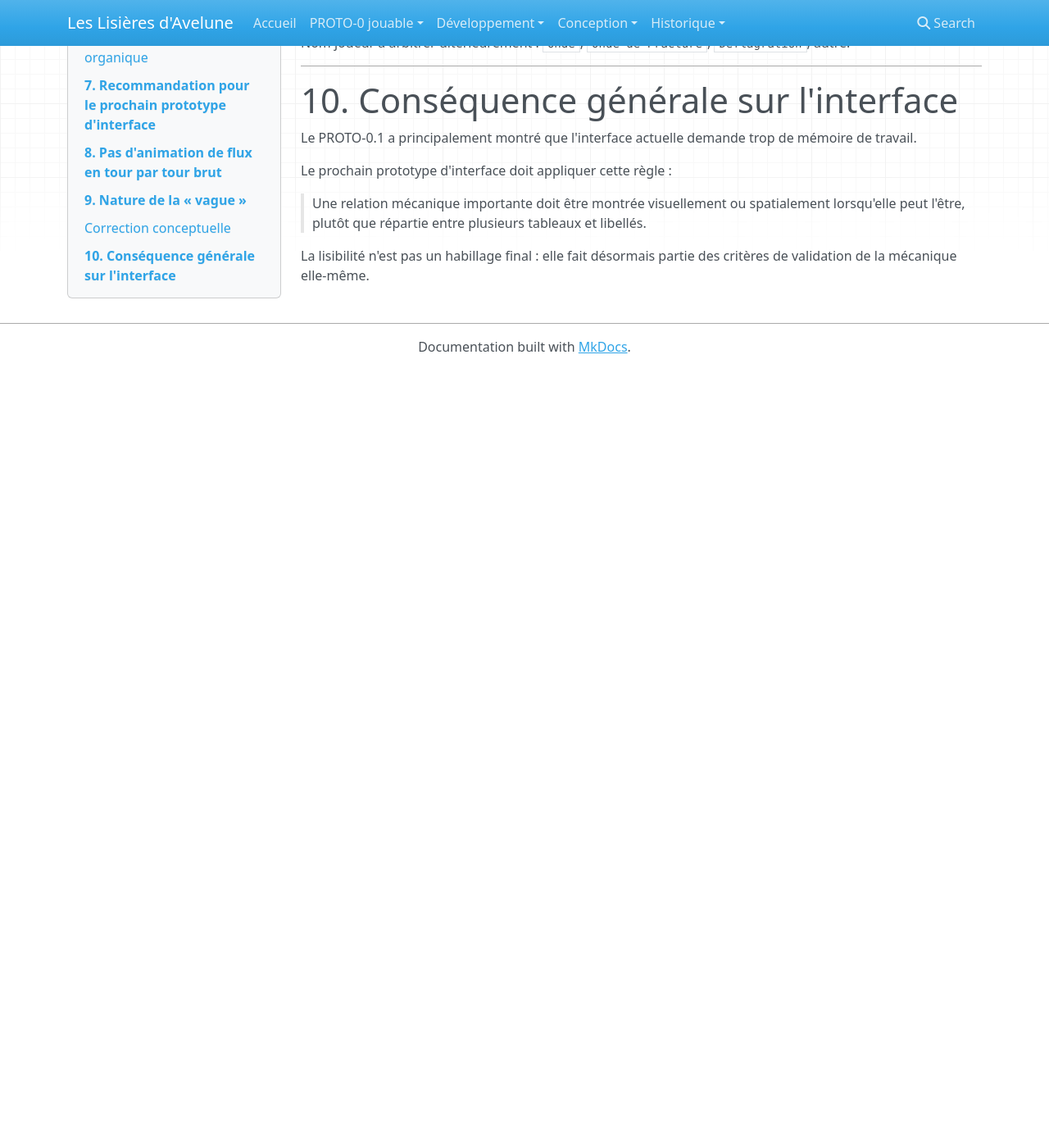
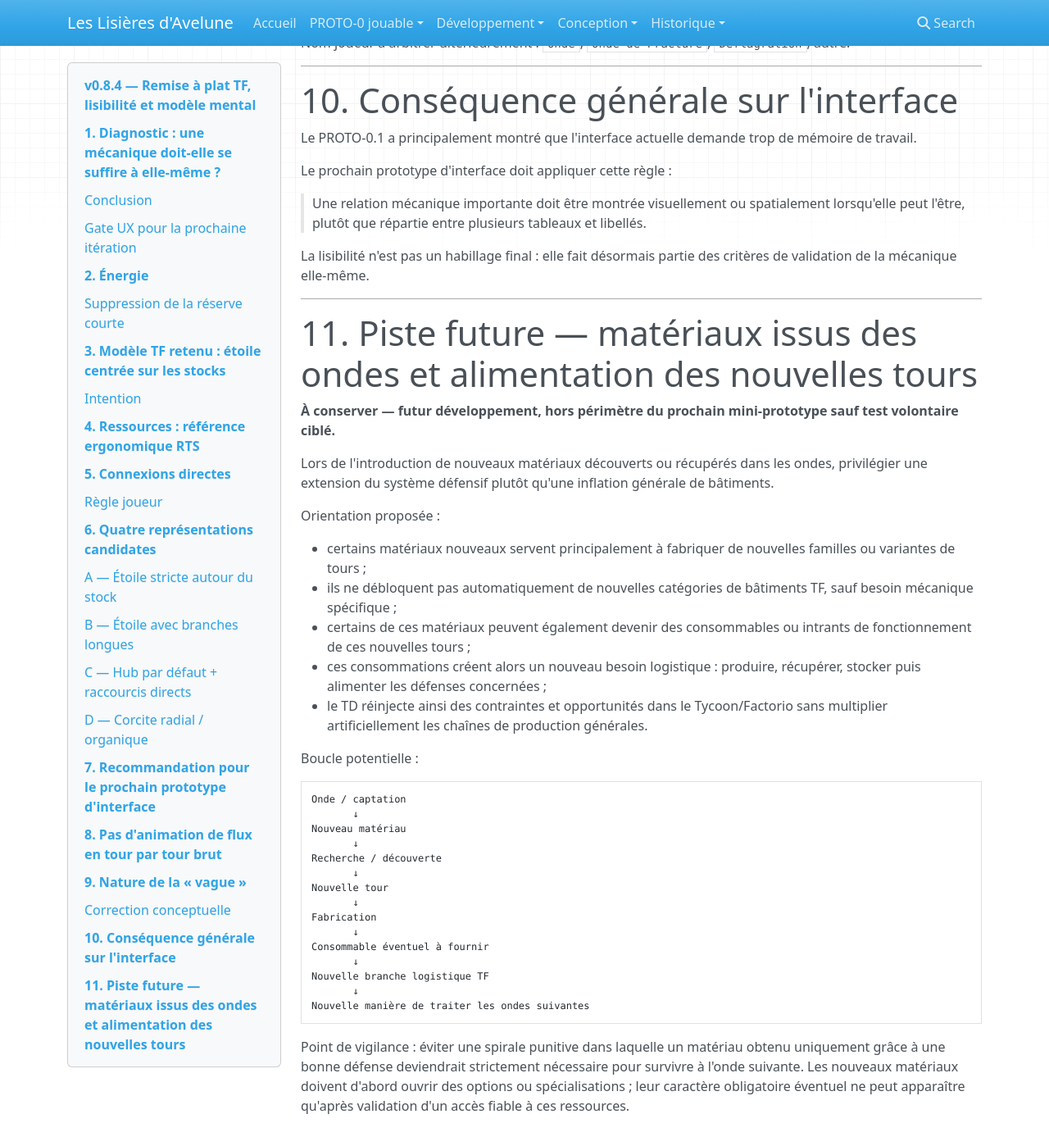
Before and after one commit to Abeliome-Officiel/les-lisieres-avelune, an MkDocs documentation site: the page built from docs/conception/04_tf_ergonomie_et_modele_mental_2026-08-06.md, in a window 1280 px wide and 1400 px high, scrolled down 7028 px. Shown: the whole window at 82% size. Built offline with MkDocs 1.6.1, drawn with Linux system fonts in a browser that asks for light colours; nearby versions of some CDN libraries; before the commit the page ends 7479 px from its top, so only the background shows below that.

Commit message:
docs: conserver la piste matériaux de vague et alimentation des tours

````diff
--- a/docs/conception/04_tf_ergonomie_et_modele_mental_2026-08-06.md
+++ b/docs/conception/04_tf_ergonomie_et_modele_mental_2026-08-06.md
@@ -324,3 +324,41 @@ Le prochain prototype d'interface doit appliquer cette règle :
 > Une relation mécanique importante doit être montrée visuellement ou spatialement lorsqu'elle peut l'être, plutôt que répartie entre plusieurs tableaux et libellés.
 
 La lisibilité n'est pas un habillage final : elle fait désormais partie des critères de validation de la mécanique elle-même.
+
+---
+
+# 11. Piste future — matériaux issus des ondes et alimentation des nouvelles tours
+
+**À conserver — futur développement, hors périmètre du prochain mini-prototype sauf test volontaire ciblé.**
+
+Lors de l'introduction de nouveaux matériaux découverts ou récupérés dans les ondes, privilégier une extension du système défensif plutôt qu'une inflation générale de bâtiments.
+
+Orientation proposée :
+
+- certains matériaux nouveaux servent principalement à fabriquer de nouvelles familles ou variantes de tours ;
+- ils ne débloquent pas automatiquement de nouvelles catégories de bâtiments TF, sauf besoin mécanique spécifique ;
+- certains de ces matériaux peuvent également devenir des consommables ou intrants de fonctionnement de ces nouvelles tours ;
+- ces consommations créent alors un nouveau besoin logistique : produire, récupérer, stocker puis alimenter les défenses concernées ;
+- le TD réinjecte ainsi des contraintes et opportunités dans le Tycoon/Factorio sans multiplier artificiellement les chaînes de production générales.
+
+Boucle potentielle :
+
+```text
+Onde / captation
+       ↓
+Nouveau matériau
+       ↓
+Recherche / découverte
+       ↓
+Nouvelle tour
+       ↓
+Fabrication
+       ↓
+Consommable éventuel à fournir
+       ↓
+Nouvelle branche logistique TF
+       ↓
+Nouvelle manière de traiter les ondes suivantes
+```
+
+Point de vigilance : éviter une spirale punitive dans laquelle un matériau obtenu uniquement grâce à une bonne défense deviendrait strictement nécessaire pour survivre à l'onde suivante. Les nouveaux matériaux doivent d'abord ouvrir des options ou spécialisations ; leur caractère obligatoire éventuel ne peut apparaître qu'après validation d'un accès fiable à ces ressources.
````
